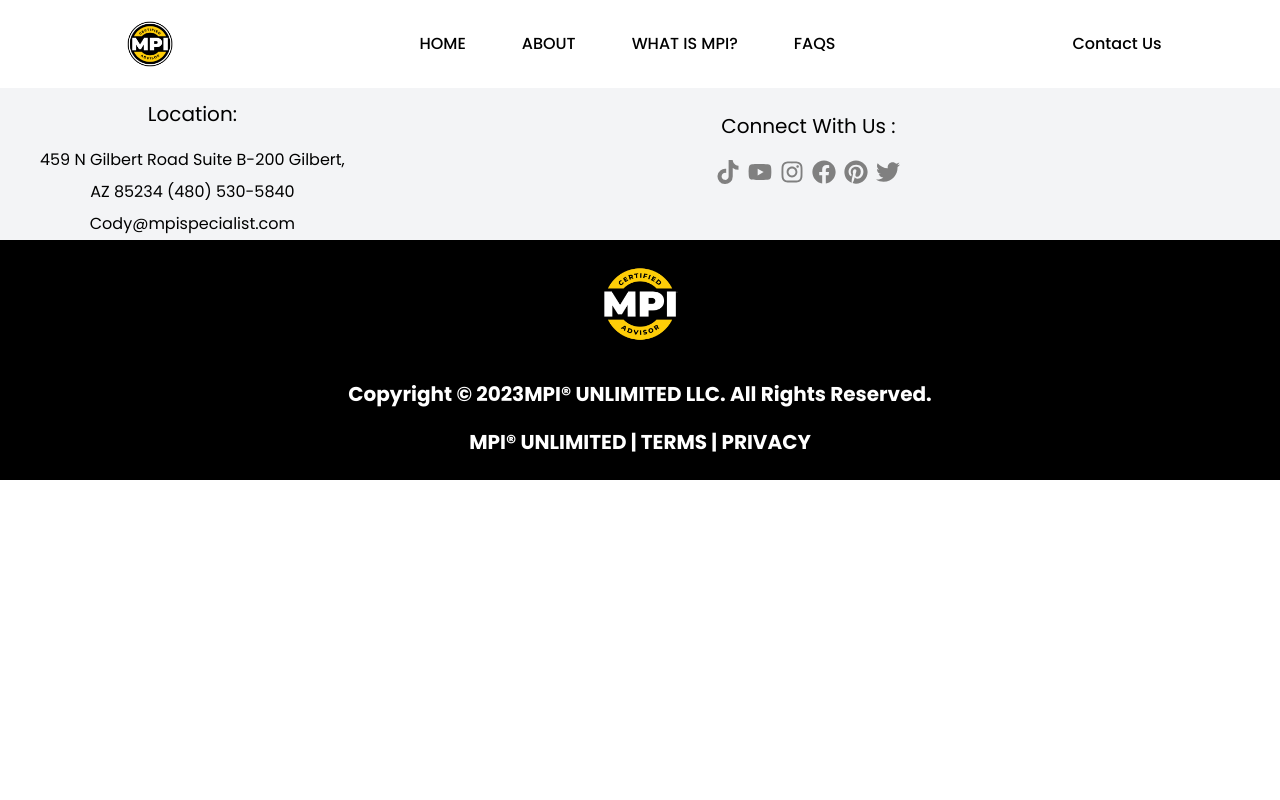
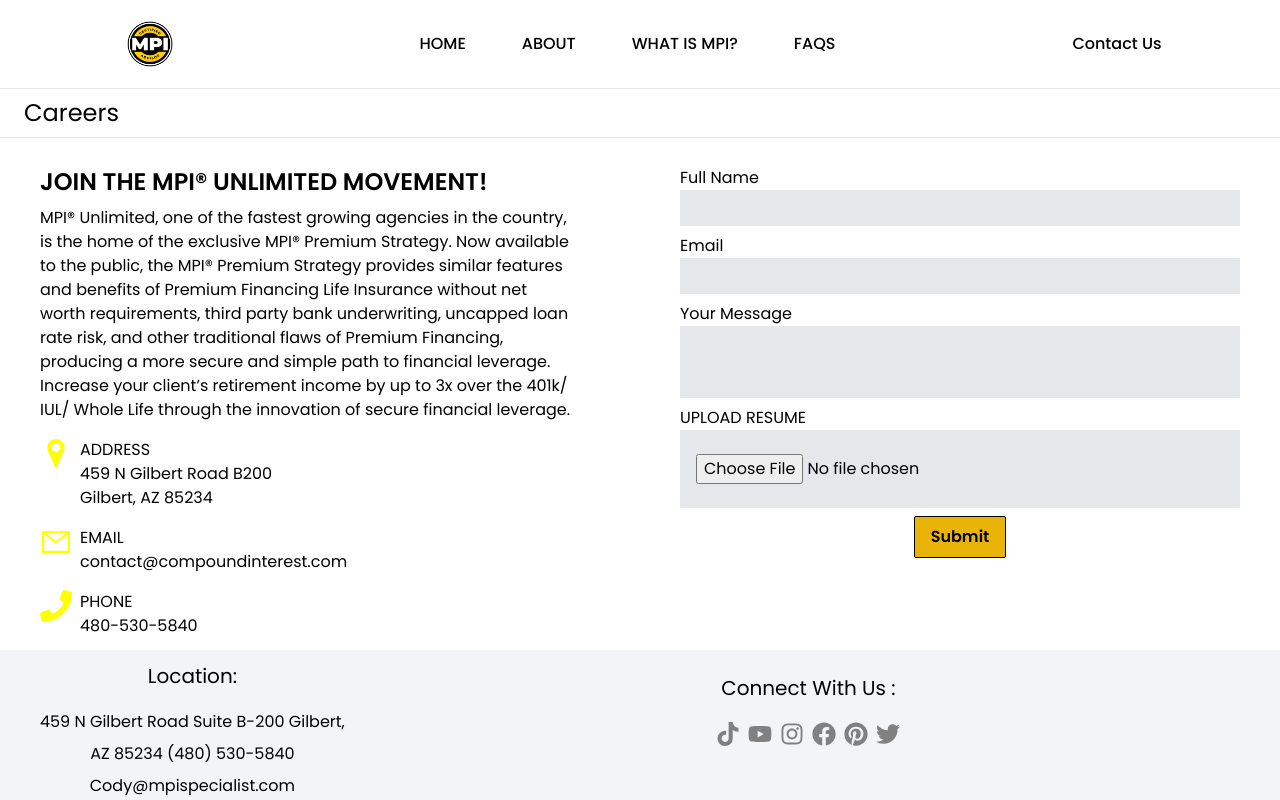
Before and after one commit to boymeetsblockchain/mpi, a React (Create React App) app: page /careers in a window 1280 px wide. Shown: the top 800 px of the page. Built offline with nearby package versions, Linux system fonts and the light colour scheme.

Commit message:
finished the contact page

```diff
--- a/src/App.js
+++ b/src/App.js
@@ -10,6 +10,7 @@
 import MbiCalculator from './components/MbiCalculate';
 import ClientSupport from './pages/ClientSupport';
 import MpiUnlimited from './pages/MpiUnlimited';
+import Careers from './pages/Careers';
 
 function App() {
   return (
@@ -24,6 +25,7 @@
         <Route  path='/mpibook' element={<MpiBook/>}/>
         <Route  path='/clientsupport' element={<ClientSupport/>}/>
         <Route  path='/mpiunlimited' element={<MpiUnlimited/>}/>
+        <Route  path='/careers' element={<Careers/>}/>
       </Routes>
       <Footer/>
     </BrowserRouter>
--- a/src/components/Navbar/ContactLinks.jsx
+++ b/src/components/Navbar/ContactLinks.jsx
@@ -11,7 +11,7 @@
             sublink: [
                 { name: 'Client Support', link:'/clientsupport' },
                 { name: 'Mpi Unlimited',link:'/mpiunlimited' },
-                { name: 'Careers',link:'/career' },
+                { name: 'Careers',link:'/careers' },
             ],
         },
 
--- /dev/null
+++ b/src/pages/Careers.jsx
@@ -0,0 +1,80 @@
+import {FaPhone} from 'react-icons/fa'
+import{GiPositionMarker} from 'react-icons/gi'
+import {AiOutlineMail} from 'react-icons/ai'
+
+function Careers() {
+  return (
+    <>
+      <hr />
+      <h1 className="ml-6 my-2 text-2xl">Careers</h1>
+       <hr />
+    <div className="career my-3  talk flex flex-col md:flex-row md:justify-around form">
+       <div className="talk-address mx-10 flex-1">
+       <div className="talk my-4">
+           <h1 className='text-2xl  my-2 font-semibold'>JOIN THE MPI® UNLIMITED MOVEMENT!</h1>
+           <p>MPI® Unlimited, one of the fastest growing agencies in the country,</p>
+           <p>is the home of the exclusive MPI® Premium Strategy. Now available</p>
+           <p>to the public, the MPI® Premium Strategy provides similar features</p>
+           <p>and benefits of Premium Financing Life Insurance without net</p>
+           <p>worth requirements, third party bank underwriting, uncapped loan</p>
+            <p>rate risk, and other traditional flaws of Premium Financing,</p>
+            <p>producing a more secure and simple path to financial leverage.</p>
+            <p>Increase your client’s retirement income by up to 3x over the 401k/</p>
+            <p>IUL/ Whole Life through the innovation of secure financial leverage.</p>
+        </div>
+        <div className="address email phone">
+          <div className="address gap-2 flex my-2 ">
+            <GiPositionMarker size={'32px'} color={'yellow'}/>
+             <div className="info">
+             <h1>ADDRESS</h1>
+            <p>459 N Gilbert Road B200</p>
+            <p>Gilbert, AZ 85234</p>
+             </div>
+          </div>
+          <div className="email gap-2 flex my-4">
+            <AiOutlineMail size={'32px'} color={'yellow'}/>
+             <div className="info">
+             <h1>EMAIL</h1>
+            <p>contact@compoundinterest.com</p>
+
+             </div>
+          </div>
+           <div className="phone flex gap-2">
+            <FaPhone size={'32px'} color={'yellow'}/>
+            <div className="info">
+               <h1>PHONE</h1>
+                <p>480-530-5840</p>
+            </div>
+           </div>
+        </div>
+       </div>
+       <div className="form my-2  mx-10 flex-1 ">
+           <form >
+           <div className="fullname my-2">
+            <label  className=''>Full Name</label>
+             <input type="text" className='px-4 py-1.5  w-full focus:outline-none  bg-gray-200 block'/>
+            </div>
+            <div className="email my-2">
+            <label  className=''>Email</label>
+             <input type="text" className='px-4 py-1.5  w-full focus:outline-none  bg-gray-200 block'/>
+            </div>
+            <div className="fullname my-2">
+            <label  className=''>Your Message</label>
+             <input type="text" className='px-4 py-6 w-full focus:outline-none  bg-gray-200 block'/>
+            </div>
+            <div className="fullname my-2">
+            <label  className=''>UPLOAD RESUME</label>
+             <input type="file" className='px-4 py-6 w-full focus:outline-none  bg-gray-200 block'/>
+            </div>
+            <div className="submit flex justify-center">
+            <input type="submit"  className='bg-yellow-500 block  px-4 rounded-sm border border-black font-semibold py-2'/>
+          </div>
+
+           </form>
+         </div>
+    </div>
+    </>
+  )
+}
+
+export default Careers
```
